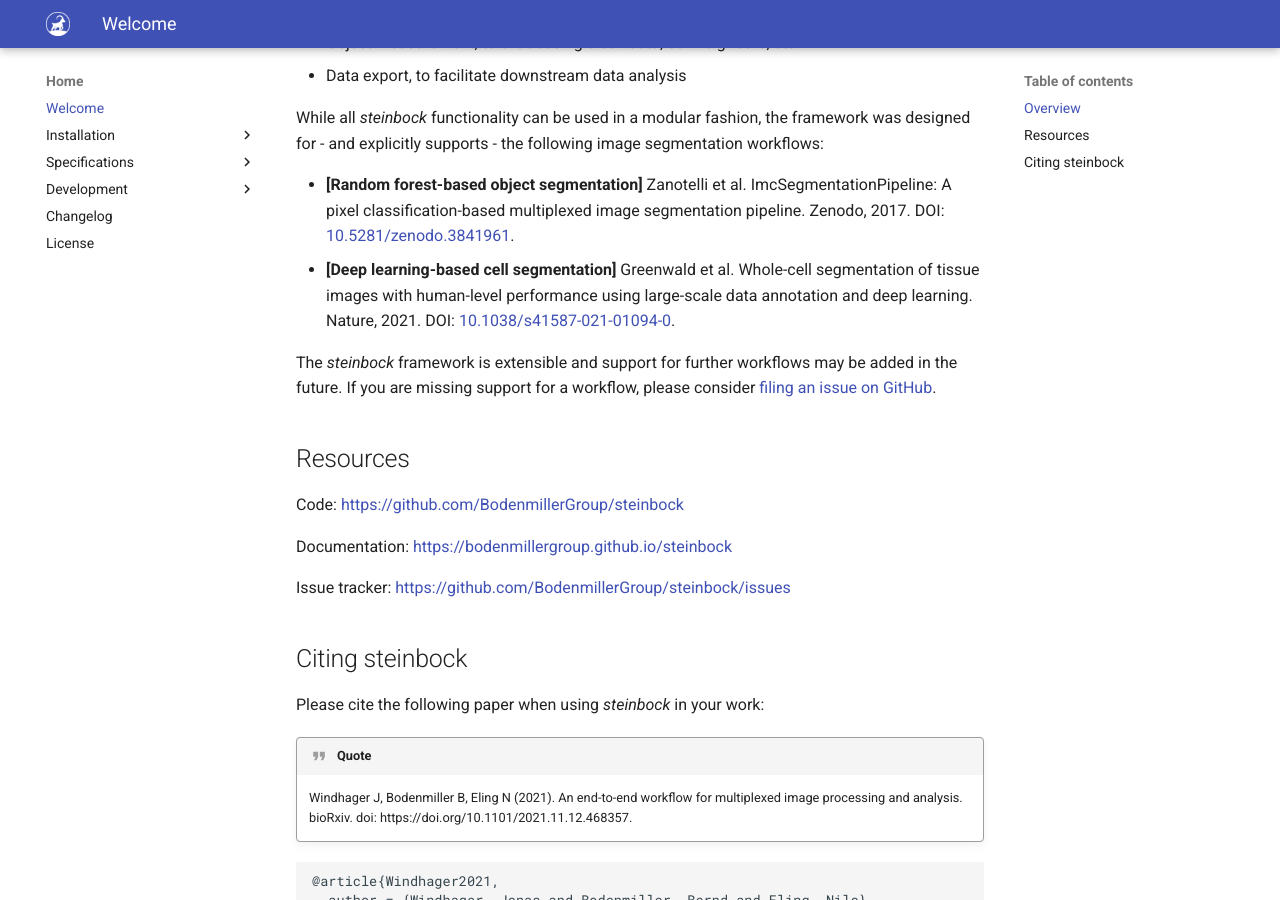
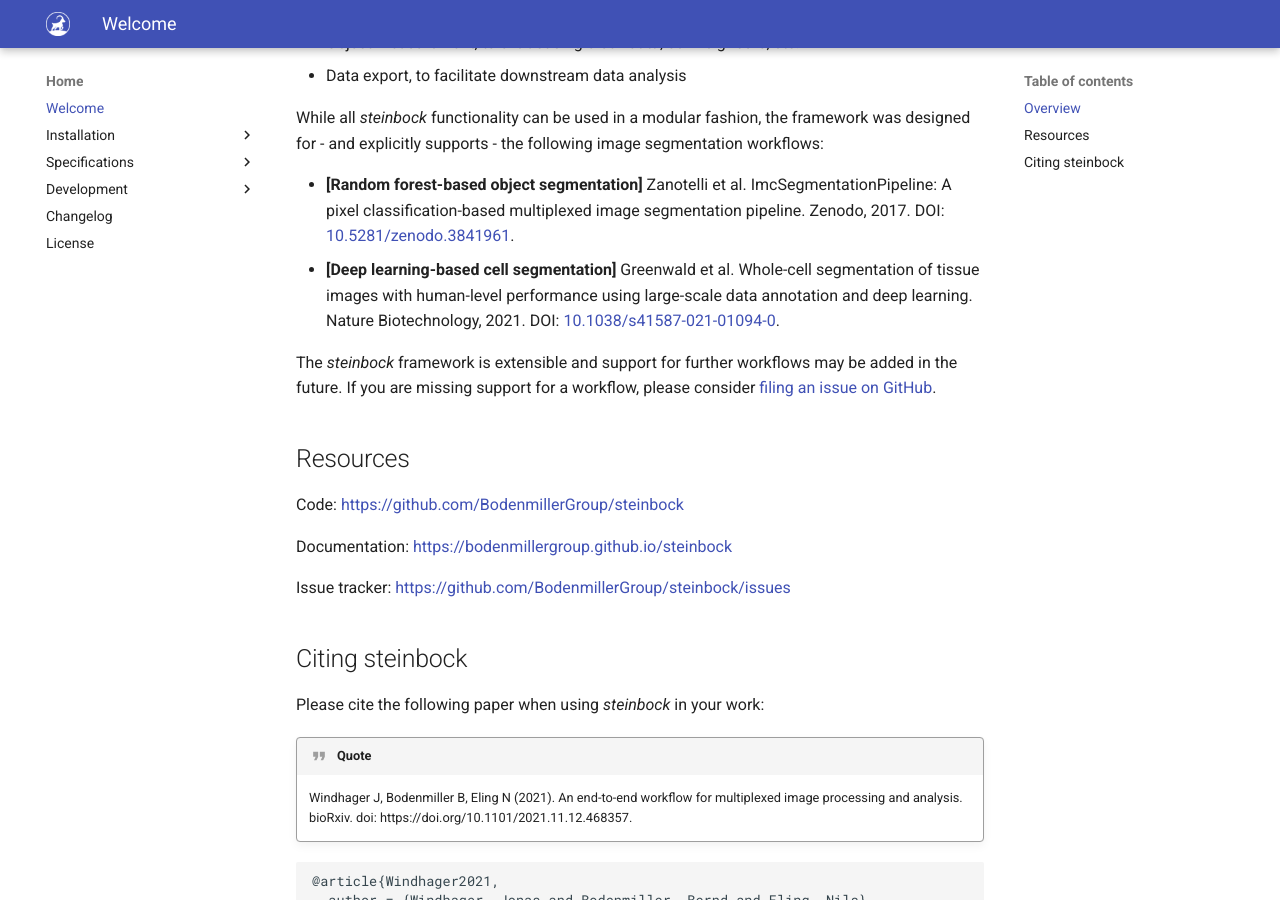
Before and after one commit to BodenmillerGroup/steinbock, an MkDocs documentation site: the page built from docs/index.md, in a window 1280 px wide and 900 px high, scrolled down 770 px. Built offline with MkDocs 1.6.1 and Material for MkDocs 9.7.7, drawn with Linux system fonts in a browser that asks for light colours; the version menu is left out.

Commit message:
Fix Mesmer citation

```diff
--- a/docs/index.md
+++ b/docs/index.md
@@ -25,7 +25,7 @@
 While all *steinbock* functionality can be used in a modular fashion, the framework was designed for - and explicitly supports - the following image segmentation workflows:
 
  - **[Random forest-based object segmentation]** Zanotelli et al. ImcSegmentationPipeline: A pixel classification-based multiplexed image segmentation pipeline. Zenodo, 2017. DOI: [10.5281/zenodo.3841961](https://doi.org/10.5281/zenodo.3841961).
- - **[Deep learning-based cell segmentation]** Greenwald et al. Whole-cell segmentation of tissue images with human-level performance using large-scale data annotation and deep learning. Nature, 2021. DOI: [10.1038/s41587-021-01094-0](https://doi.org/10.1038/s41587-021-01094-0).
+ - **[Deep learning-based cell segmentation]** Greenwald et al. Whole-cell segmentation of tissue images with human-level performance using large-scale data annotation and deep learning. Nature Biotechnology, 2021. DOI: [10.1038/s41587-021-01094-0](https://doi.org/10.1038/s41587-021-01094-0).
 
  The *steinbock* framework is extensible and support for further workflows may be added in the future. If you are missing support for a workflow, please consider [filing an issue on GitHub](https://github.com/BodenmillerGroup/steinbock/issues).
 
```
